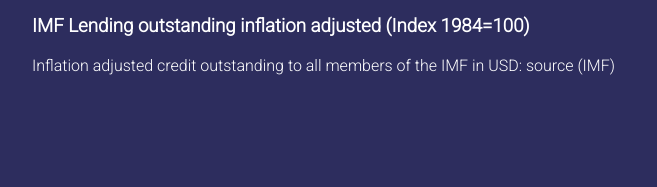
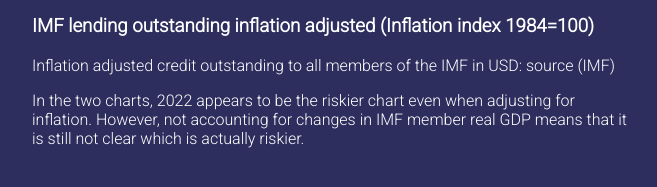
Before and after one commit to JamesFKean/JamesFKean.github.io, a plain HTML site: page index.html in a window 1280 px wide. Shown: the part 363-550 px from the top of the page, without its empty margins (308-965 px from the left). Drawn offline with Linux system fonts and the light colour scheme; a script that the page names is missing.

Commit message:
Add files via upload

```diff
--- a/index.html
+++ b/index.html
@@ -44,9 +44,12 @@
 
     </div>
     <div class="myWeek1">
-        <h3>IMF Lending outstanding inflation adjusted (Index 1984=100)</h3>
+        <h3>IMF lending outstanding inflation adjusted (Inflation index 1984=100)</h3>
         <p>Inflation adjusted credit outstanding to all members of the IMF in USD: source (IMF) </p>
         <div class="chart" id="Chart4"> </div>
+        <p> In the two charts, 2022 appears to be the riskier chart even when adjusting for inflation. However, not
+            accounting for changes in IMF member real GDP means that it is still not clear which is actually riskier.
+        </p>
 
     </div>
 </body>
```
